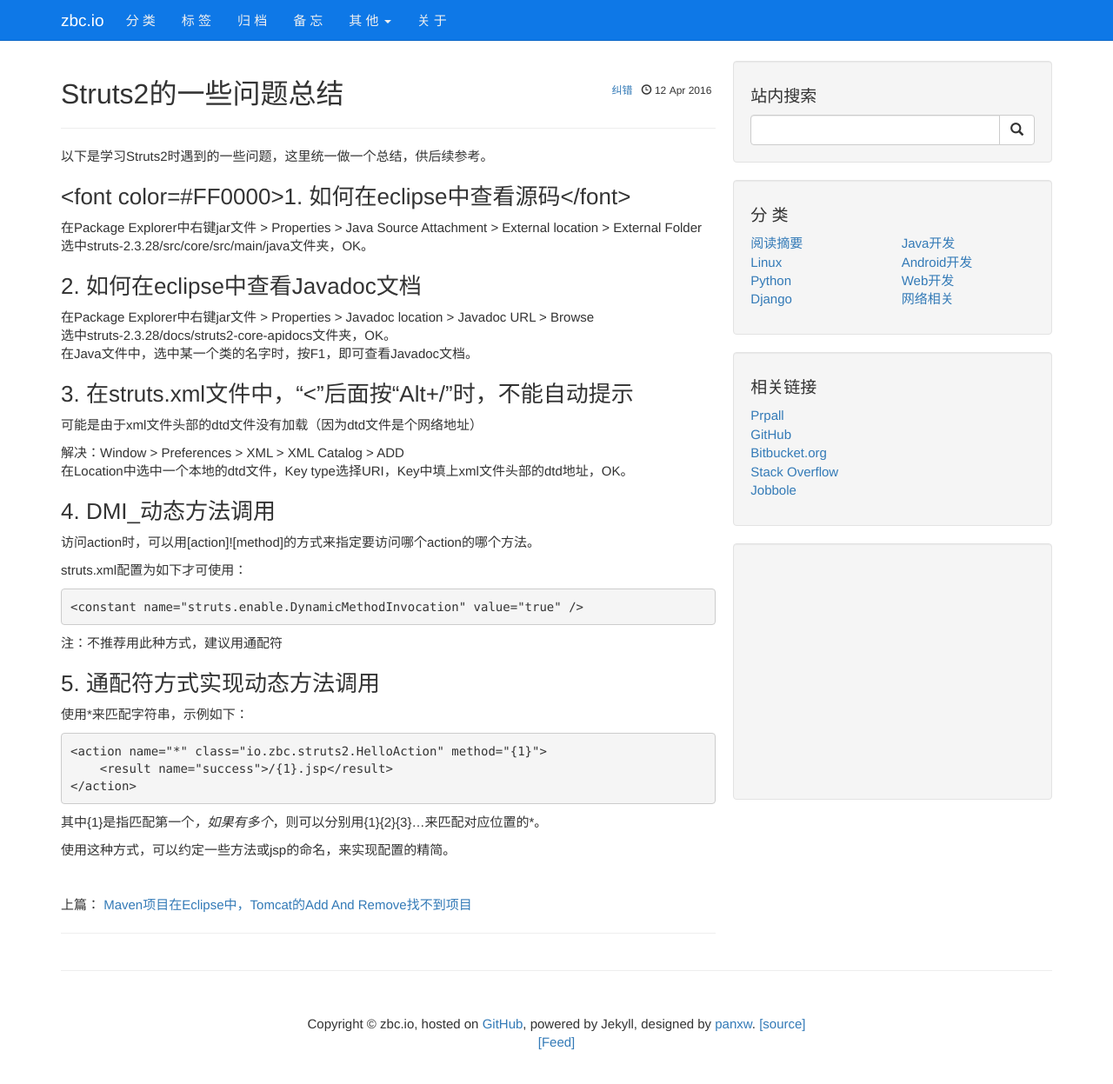
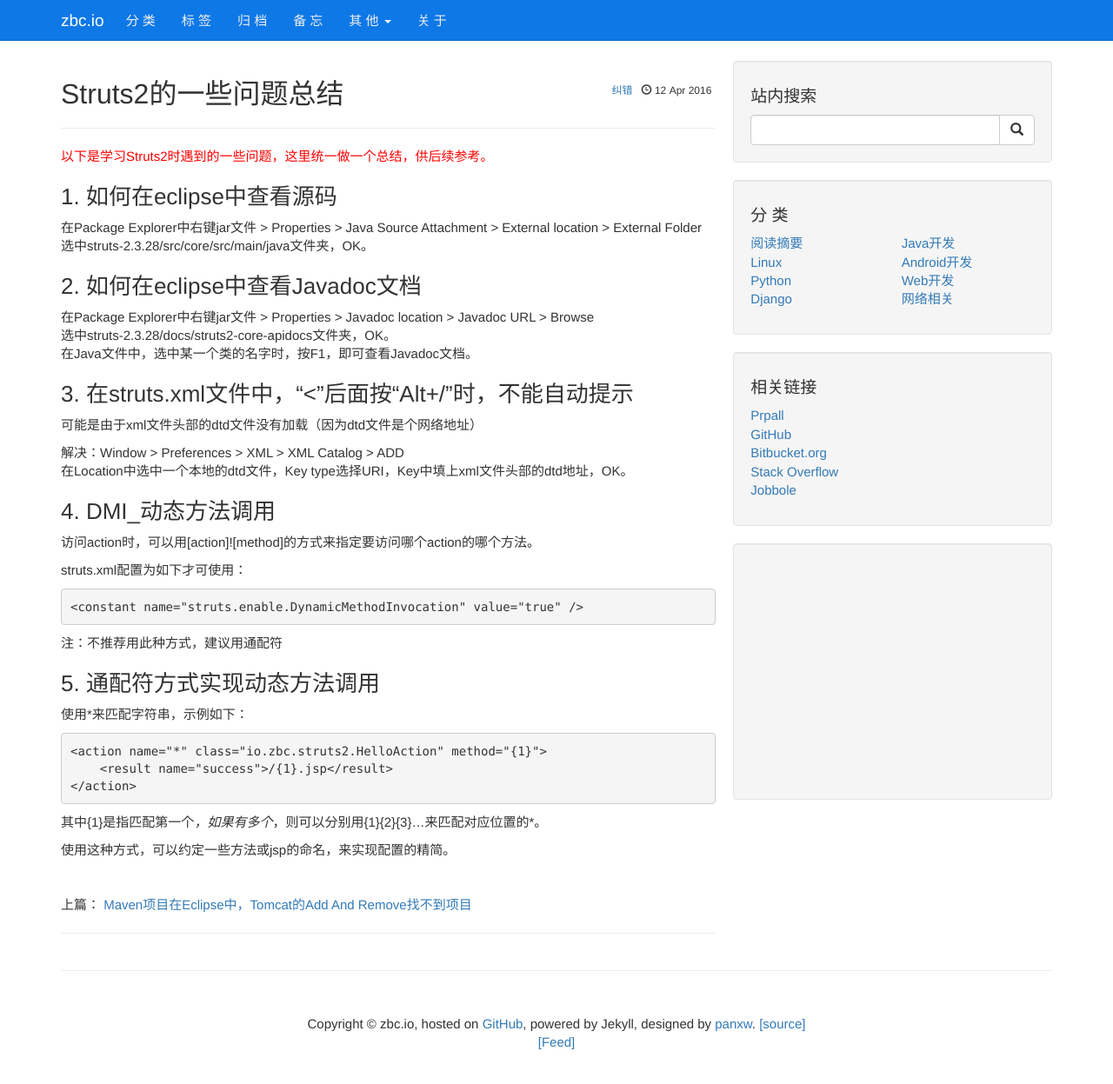
Before and after one commit to zbc0512/zbc0512.github.io, a Jekyll site: the page built from _posts/2016-04-12-struts2.md, in a window 1280 px wide and 1270 px high. Shown: the top 1247 px of the window at 87% size. Built offline with Jekyll 4.4.1, drawn with Linux system fonts in a browser that asks for light colours; nearby versions of some CDN libraries; library files that are not in the unit come from our copies; comment, search, counter and statistics services are not loaded.

Commit message:
Update 2016-04-12-struts2.md

```diff
--- a/_posts/2016-04-12-struts2.md
+++ b/_posts/2016-04-12-struts2.md
@@ -5,9 +5,9 @@ title: "Struts2的一些问题总结"
 tags: "Struts"
 ---
 
-以下是学习Struts2时遇到的一些问题，这里统一做一个总结，供后续参考。
+<font color="#F00">以下是学习Struts2时遇到的一些问题，这里统一做一个总结，供后续参考。</font>
 
-### <font color=#FF0000>1. 如何在eclipse中查看源码</font>
+### 1. 如何在eclipse中查看源码
 
 在Package Explorer中右键jar文件 > Properties > Java Source Attachment > External location > External Folder
 选中struts-2.3.28/src/core/src/main/java文件夹，OK。
```
